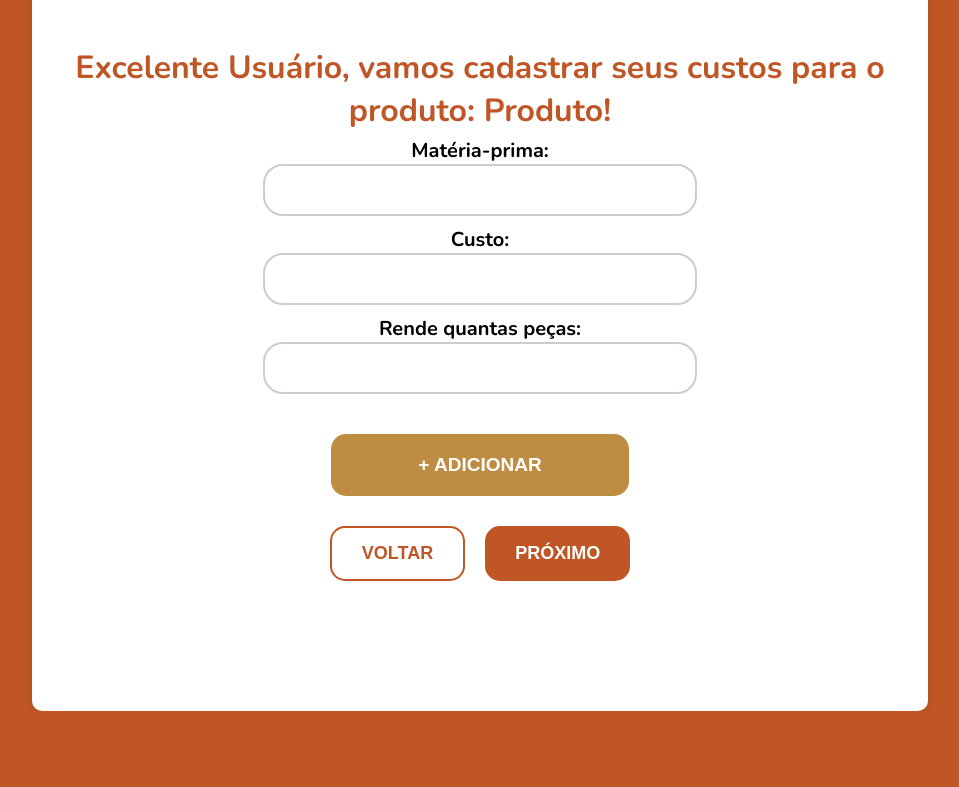
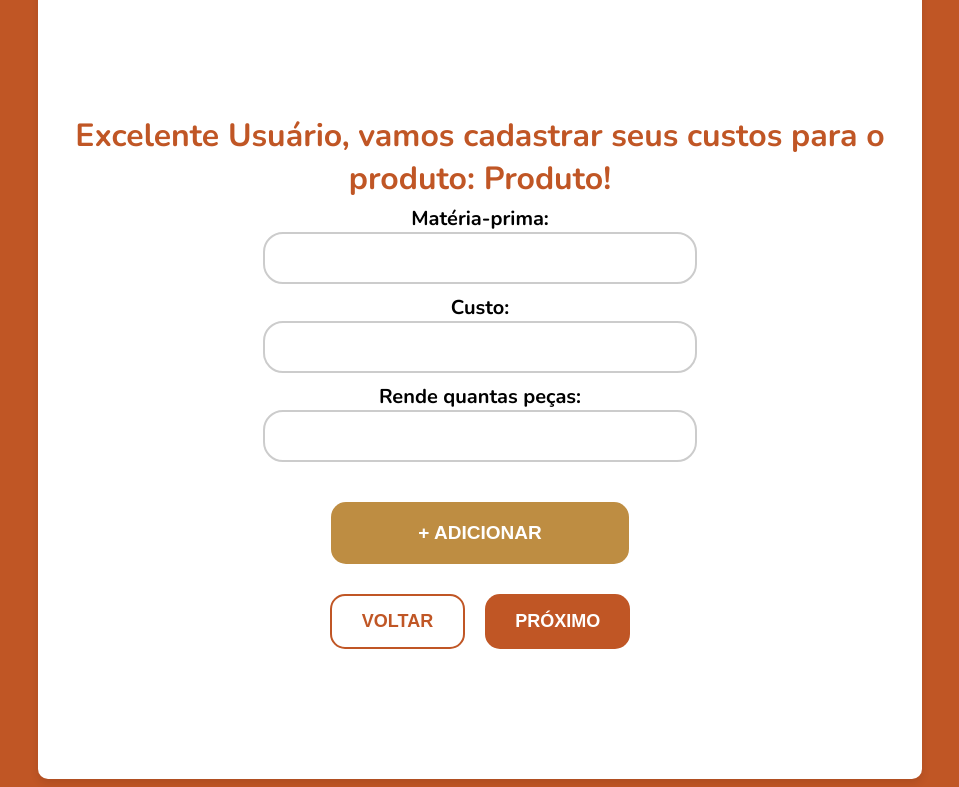
Before and after one commit to Lugares-de-Charme/Calculadora-do-Artesao, a plain HTML site: page custo.html in a window 1280 px wide. Shown: the part 150-937 px from the top of the page, without its empty margins (160-1119 px from the left). Before the commit the page ends 861 px from the top, so only its background shows below. Drawn offline with nearby package versions, Linux system fonts and the light colour scheme.

Commit message:
Add files via upload

```diff
--- a/cadastro.css
+++ b/cadastro.css
@@ -2,14 +2,12 @@ body {
     display: flex;
     justify-content: center;
     align-items: center;
-    height: 100vh;
+    min-height: 95vh;
     background-color: #c05625;
-    margin: 0;
 }
 
 .container {
     width: 70%; /* A largura ajusta para ocupar o espaço entre as colunas */
-
     background-color: white;
     border-radius: 20px;
 
@@ -89,7 +87,6 @@ form {
 
 .log img {
     width: 300px;
-    height: auto;
     margin-bottom: 70px;
 }
 
--- a/styles.css
+++ b/styles.css
@@ -9,6 +9,7 @@ body {
     background-color: #c05625;
     color: #333;
     display: flex;
+    align-items: center;
     justify-content: center;
     min-height: 100vh;
     text-align: center;
@@ -19,7 +20,6 @@ body {
     height: 10%;
     background-color: white;
     border-radius: 20px;
-    margin-top: 45px;
     justify-content: center;
 }
 
```
